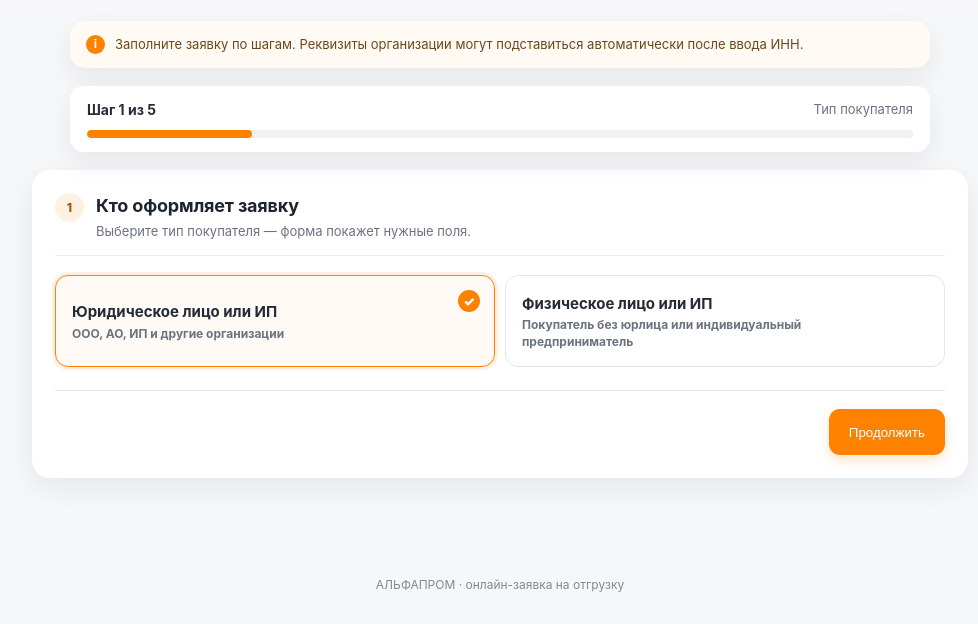
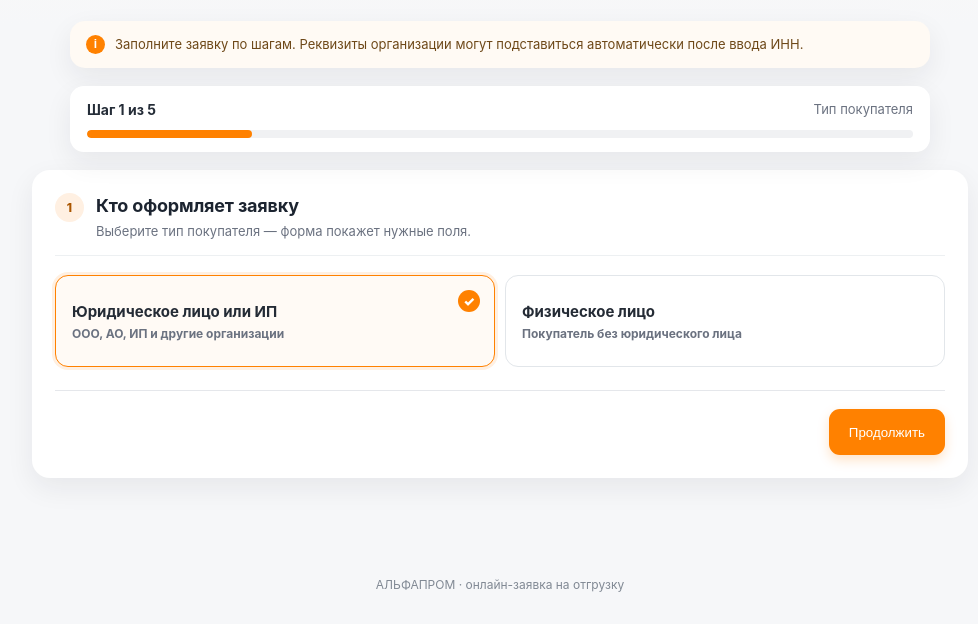
Before and after one commit to apisareva22-droid/alfaprom-shipment-request-v2, a plain HTML site: page index.html in a window 1280 px wide. Shown: the part 226-850 px from the top of the page, without its empty margins (140-1118 px from the left). Drawn offline with Linux system fonts and the light colour scheme.

Commit message:
Переименовать тип покупателя в физическое лицо

```diff
--- a/index.html
+++ b/index.html
@@ -21,7 +21,7 @@
         <div class="section-heading"><span>1</span><div><h2>Кто оформляет заявку</h2><p>Выберите тип покупателя — форма покажет нужные поля.</p></div></div>
         <div class="choice-grid two">
           <label class="choice active"><input type="radio" name="customerType" value="legal" checked><strong>Юридическое лицо или ИП</strong><small>ООО, АО, ИП и другие организации</small></label>
-          <label class="choice"><input type="radio" name="customerType" value="person"><strong>Физическое лицо или ИП</strong><small>Покупатель без юрлица или индивидуальный предприниматель</small></label>
+          <label class="choice"><input type="radio" name="customerType" value="person"><strong>Физическое лицо</strong><small>Покупатель без юридического лица</small></label>
         </div>
       </section>
       <section class="card customer legal-fields wizard-step" data-step="2">
```
